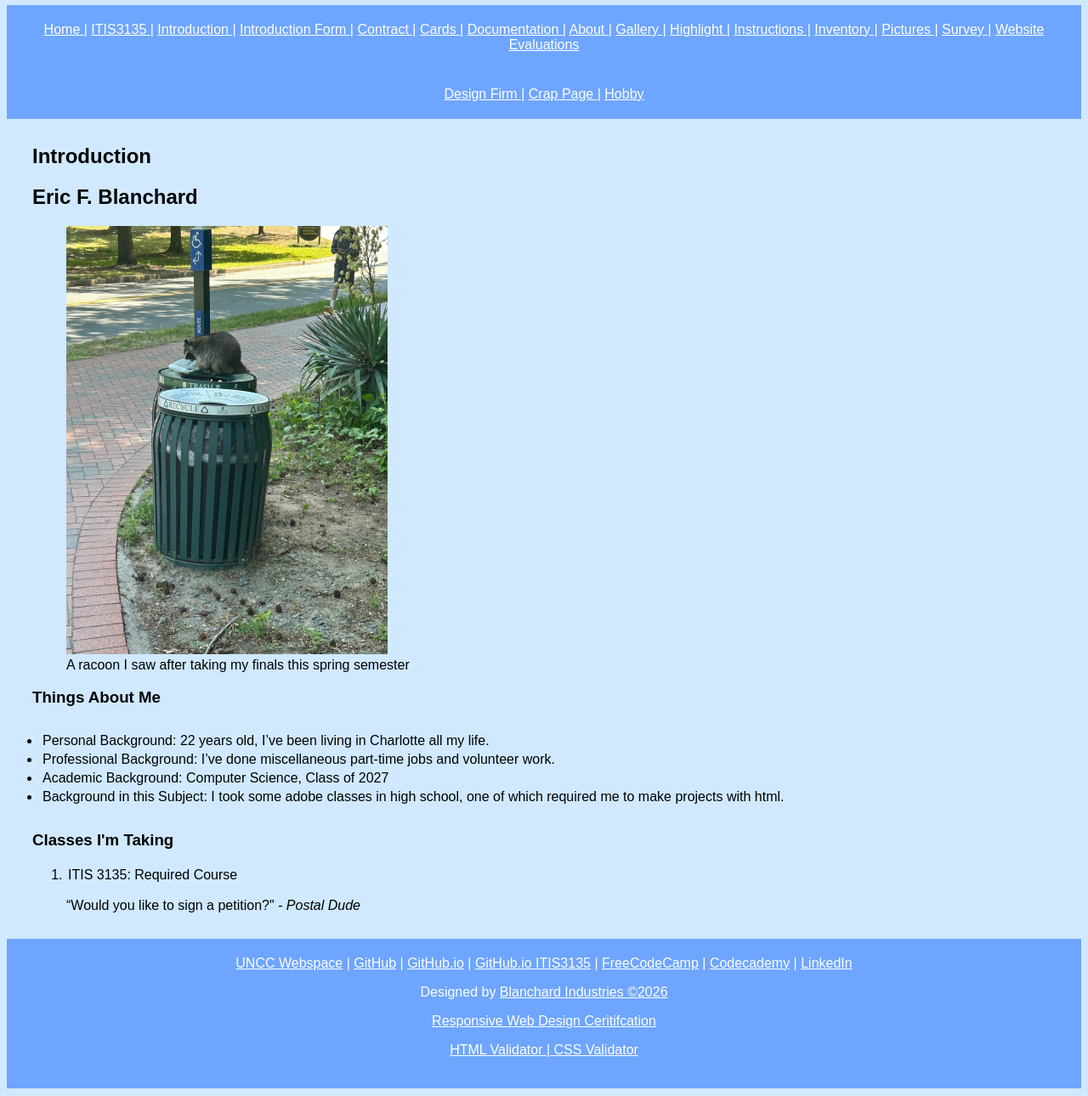
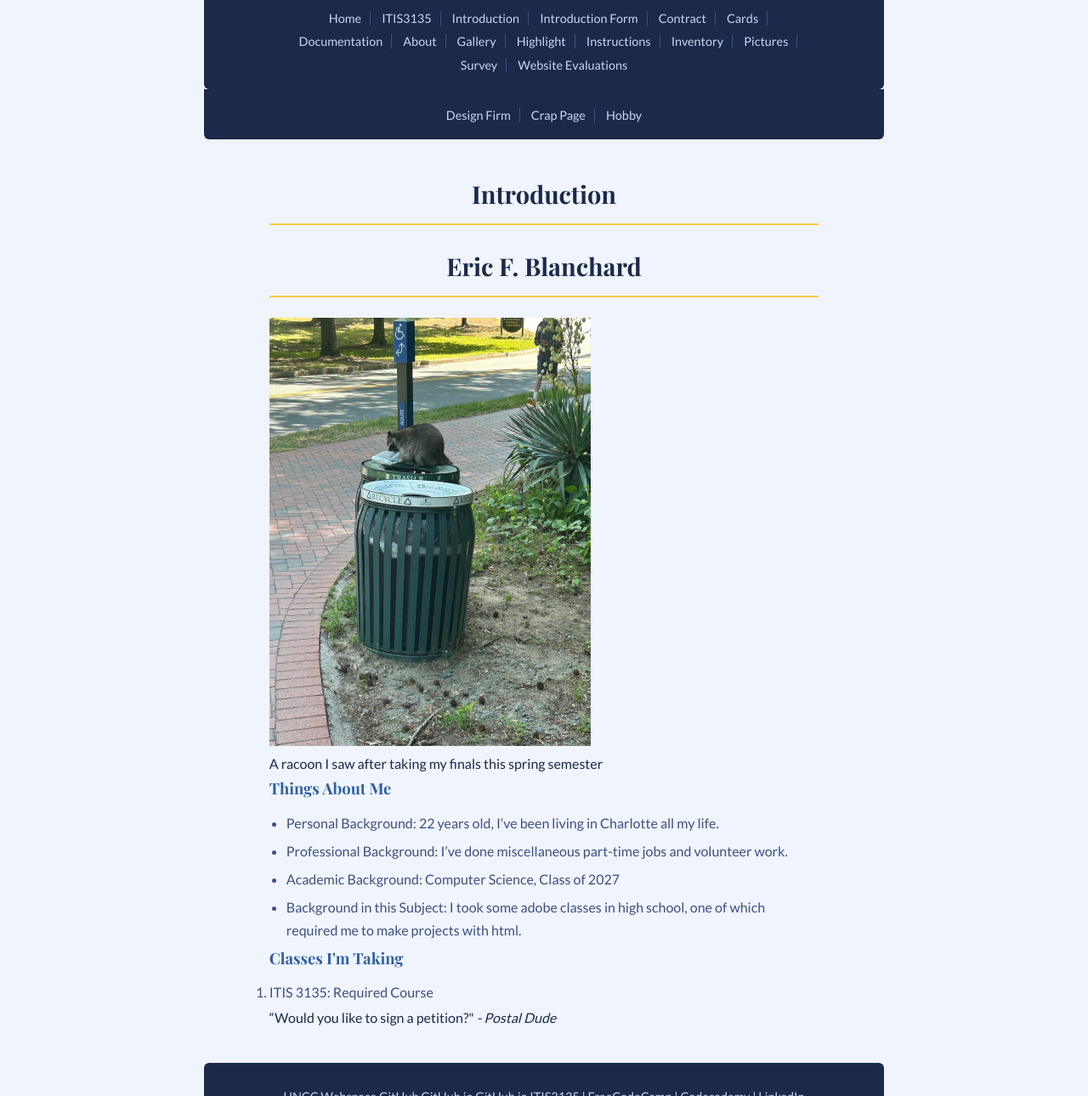
Before and after one commit to Eric-Blan/Eric-Blan.github.io, a plain HTML site: page itis3135/introduction.html in a window 1280 px wide. Shown: the part 74-1364 px from the top of the page at 85% size. Drawn offline with nearby package versions, Linux system fonts and the light colour scheme.

Commit message:
m3a corrections

```diff
--- a/itis3135/components/footer.html
+++ b/itis3135/components/footer.html
@@ -1,7 +1,7 @@
 <footer>
-        <a href="https://webpages.charlotte.edu/eblanch1/" target="_blank">UNCC Webspace</a> |
-        <a href="https://github.com/Eric-Blan" target="_blank">GitHub</a> |
-        <a href="https://eric-blan.github.io" target="_blank">GitHub.io</a> |
+        <a href="https://webpages.charlotte.edu/eblanch1/" target="_blank">UNCC Webspace</a>
+        <a href="https://github.com/Eric-Blan" target="_blank">GitHub</a>
+        <a href="https://eric-blan.github.io" target="_blank">GitHub.io</a>
         <a href="https://eric-blan.github.io/itis3135/" target="_blank">GitHub.io ITIS3135</a> |
         <a href="https://www.freecodecamp.org/eric_blanchard" target="_blank">FreeCodeCamp</a> |
         <a href="https://www.codecademy.com/profiles/EricBlanchard" target="_blank">Codecademy</a> |
--- a/itis3135/components/header.html
+++ b/itis3135/components/header.html
@@ -2,26 +2,26 @@
         <h1>Eric Blanchard - ITIS3135 - Esoteric Badger</h1>
 
         <nav>
-            <a href="../">Home |</a>
-            <a href="index.html">ITIS3135 |</a>
-            <a href="introduction.html">Introduction |</a>
-            <a href="introduction_form.html">Introduction Form |</a>
-            <a href="contract.html">Contract |</a>
-            <a href="cards.html">Cards |</a>
-            <a href="documentation.html">Documentation |</a>
-            <a href="about.html">About |</a>
-            <a href="gallery.html">Gallery |</a>
-            <a href="highlight.html">Highlight |</a>
-            <a href="instructions.html">Instructions |</a>
-            <a href="inventory.html">Inventory |</a>
-            <a href="pictures.html">Pictures |</a>
-            <a href="survey.html">Survey |</a>
+            <a href="../">Home</a>
+            <a href="index.html">ITIS3135</a>
+            <a href="introduction.html">Introduction</a>
+            <a href="introduction_form.html">Introduction Form</a>
+            <a href="contract.html">Contract</a>
+            <a href="cards.html">Cards</a>
+            <a href="documentation.html">Documentation</a>
+            <a href="about.html">About</a>
+            <a href="gallery.html">Gallery</a>
+            <a href="highlight.html">Highlight</a>
+            <a href="instructions.html">Instructions</a>
+            <a href="inventory.html">Inventory</a>
+            <a href="pictures.html">Pictures</a>
+            <a href="survey.html">Survey</a>
             <a href="website_evaluations.html">Website Evaluations</a>
         </nav>
 
         <nav>
-            <a href="blanchardindustries.org/index.html">Design Firm |</a>
-            <a href="stuff/crapage.htm">Crap Page |</a>
+            <a href="blanchardindustries.org/index.html">Design Firm</a>
+            <a href="stuff/crapage.htm">Crap Page</a>
             <a href="hobby/index.html">Hobby</a>
         </nav>
 
--- a/itis3135/styles/default.css
+++ b/itis3135/styles/default.css
@@ -1,63 +1,181 @@
+/*
+  ITIS 3135 Course Site — default.css
+  Color palette: https://coolors.co/1b2a4a-2e5fa3-f0f4fc-e8f0fb-f7c948
+*/
+
+@import url('https://fonts.googleapis.com/css2?family=Playfair+Display:wght@400;700&family=Lato:wght@400;700&display=swap');
+
+:root {
+    --navy:  #1b2a4a;
+    --blue:  #2e5fa3;
+    --light: #f0f4fc;
+    --panel: #ffffff;
+    --gold:  #f7c948;
+    --text:  #1b2a4a;
+    --muted: #3d5080;
+    --link-visited: #a8bbdf;
+    --max-width: 800px;
+}
+
+*, *::before, *::after {
+    box-sizing: border-box;
+    margin: 0;
+    padding: 0;
+}
+
+@media (prefers-reduced-motion: no-preference) {
+    * { scroll-behavior: smooth; }
+}
+
+body {
+    font-family: 'Lato', Arial, sans-serif;
+    background-color: var(--light);
+    color: var(--text);
+    line-height: 1.7;
+}
+
+/* ── Shared width constraint so nav, main, and footer all align ── */
+nav,
+main,
+footer {
+    max-width: var(--max-width);
+    margin-left: auto;
+    margin-right: auto;
+}
+
+/* ── Navigation ── */
 nav {
+    background-color: var(--navy);
+    padding: 16px 6%;
     text-align: center;
-    background-color: #6ea5ff;
-    padding:20px;
-    color: white;
+    border-radius: 0 0 6px 6px;
 }
 
 nav a {
-    color:white
+    color: #c9d6f0;
+    text-decoration: none;
+    padding: 0 10px;
+    border-right: 1px solid #3d5080;
+    line-height: 1;
+    font-size: 0.9rem;
 }
 
-nav a:visited{
-    color:darkblue
+nav a:last-child {
+    border-right: none;
 }
 
+nav a:hover,
+nav a:focus {
+    color: var(--gold);
+}
 
-body {
-    background-color: rgb(208, 233, 255);
-    font-family: Arial, sans-serif;
+nav a:visited {
+    color: var(--link-visited);
+}
 
-}
+/* ── Main content ── */
 main {
-    margin: 30px;
+    padding: 40px 6%;
 }
 
 h1 {
+    font-family: 'Playfair Display', Georgia, serif;
+    font-size: 2.4rem;
+    color: var(--gold);
+    letter-spacing: 0.02em;
     text-align: center;
 }
 
+h2 {
+    font-family: 'Playfair Display', Georgia, serif;
+    font-size: 1.8rem;
+    color: var(--navy);
+    text-align: center;
+    margin-bottom: 24px;
+    padding-bottom: 10px;
+    border-bottom: 2px solid var(--gold);
+}
+
+h3 {
+    font-family: 'Playfair Display', Georgia, serif;
+    font-size: 1.15rem;
+    color: var(--blue);
+    margin-bottom: 8px;
+}
+
+p {
+    color: var(--muted);
+    margin-bottom: 1em;
+}
+
+a {
+    color: var(--blue);
+}
+
+a:hover,
+a:focus {
+    color: var(--navy);
+}
+
+/* Links inside headings get the gold treatment */
+h3 a {
+    color: var(--blue);
+    text-decoration: none;
+}
+
+h3 a:hover,
+h3 a:focus {
+    color: var(--navy);
+    text-decoration: underline;
+}
+
+h3 a:visited {
+    color: var(--muted);
+}
+
 ul {
-    padding: 10px;
+    padding-left: 20px;
 }
 
 li {
-    padding: 2px;
+    padding: 3px 0;
+    color: var(--muted);
 }
-
-h3 a{
-    color: darkgreen;
-}
-h3 a:visited{
-    color: darkblue;
-}
-
 
 .contract {
     text-align: center;
 }
 
+/* ── Footer ── */
 footer {
+    background-color: var(--navy);
+    color: #c9d6f0;
     text-align: center;
-    background-color: #6ea5ff;
-    padding:20px;
-    color: white;
+    padding: 28px 6%;
+    font-size: 0.9rem;
+    border-radius: 6px 6px 0 0;
 }
 
 footer a {
-    color:white
+    color: #c9d6f0;
+    text-decoration: none;
 }
 
-footer a:visited{
-    color:darkblue
+footer a:hover,
+footer a:focus {
+    color: var(--gold);
+    text-decoration: underline;
 }
+
+footer a:visited {
+    color: var(--link-visited);
+}
+
+footer p {
+    margin-top: 10px;
+    color: #a8bbdf;
+}
+
+footer p a {
+    color: var(--gold);
+}
```
Also changed, not shown: itis3135/index.html (+18 -8 lines).
